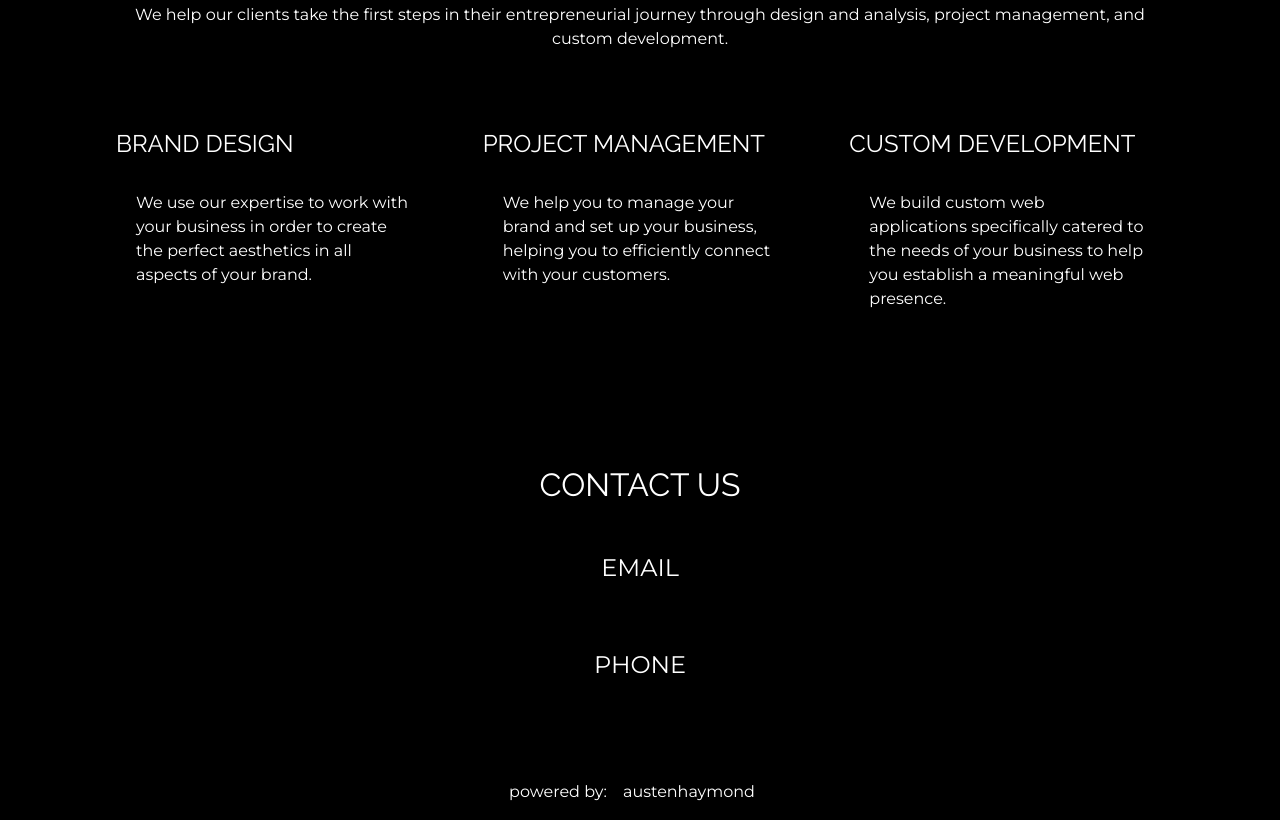
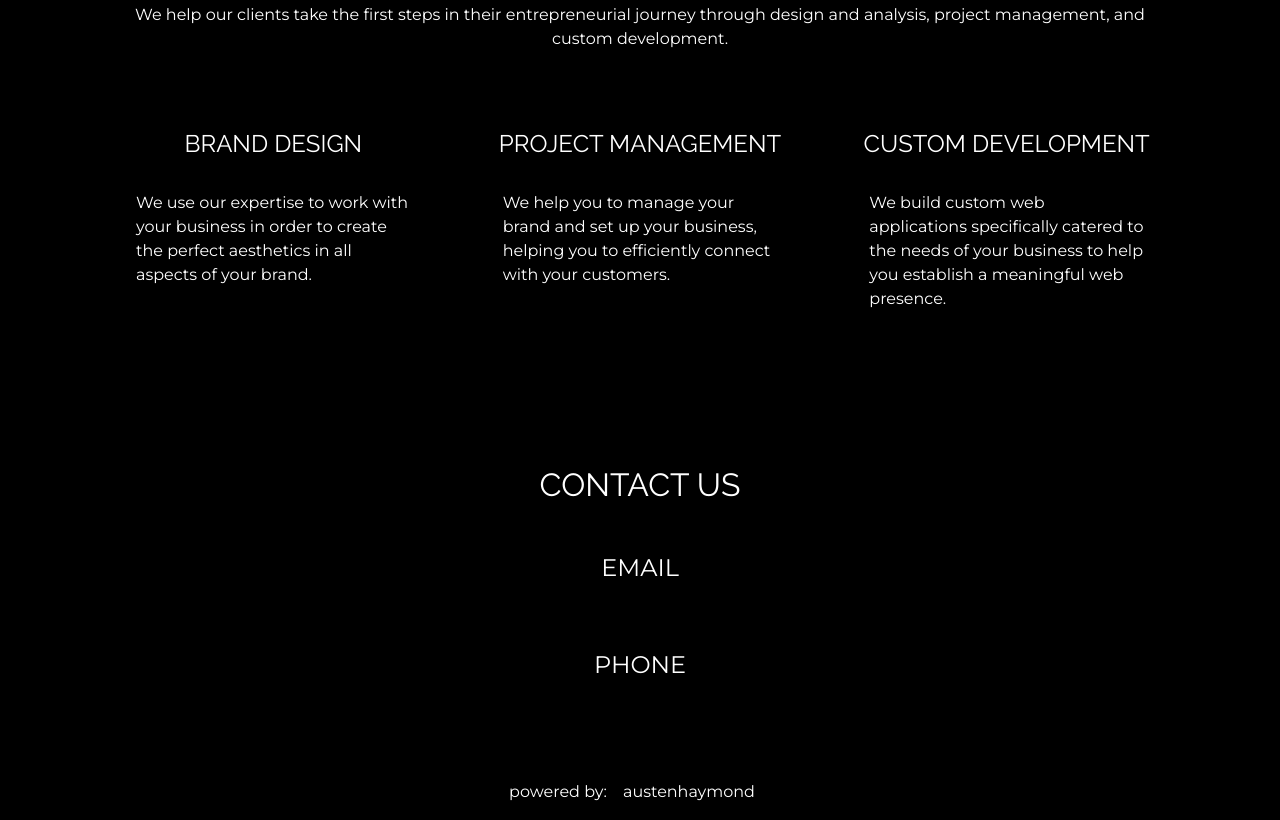
Before and after one commit to aus10haymond/nunya, a React (Create React App) app in the folder client/: page / in a window 1280 px wide. Shown: the part 1860-2680 px from the top of the page. Built offline with nearby package versions, Linux system fonts and the light colour scheme.

Commit message:
adjusted placement of titles in our work cards

```diff
--- a/client/src/pages/components/cards.js
+++ b/client/src/pages/components/cards.js
@@ -10,7 +10,7 @@ function Cards() {
             <div className="col-sm-4">
                 <div className="card" id="projectcard">
                     <br />
-                    <h4 className="card-title" id="cardtitle">BRAND DESIGN</h4>
+                    <h4 className="card-title text-center" id="cardtitle">BRAND DESIGN</h4>
                     <div className="card-body" id="cardbody">
                         <p>We use our expertise to work with your business in order to create the perfect aesthetics in all aspects of your brand.</p>
                         <br />
@@ -22,7 +22,7 @@ function Cards() {
             <div className="col-sm-4">
                 <div className="card" id="projectcard">
                     <br />
-                    <h4 className="card-title" id="cardtitle">PROJECT MANAGEMENT</h4>
+                    <h4 className="card-title text-center" id="cardtitle">PROJECT MANAGEMENT</h4>
                     <div className="card-body" id="cardbody">
                         <p>We help you to manage your brand and set up your business, helping you to efficiently connect with your customers.</p>
                         <br />
@@ -34,7 +34,7 @@ function Cards() {
             <div className="col-sm-4">
                 <div className="card" id="projectcard">
                     <br />
-                    <h4 className="card-title" id="cardtitle">CUSTOM DEVELOPMENT</h4>
+                    <h4 className="card-title text-center" id="cardtitle">CUSTOM DEVELOPMENT</h4>
                     <div className="card-body" id="cardbody">
                         <p>We build custom web applications specifically catered to the needs of your business to help you establish a meaningful web presence.</p>
                         {/* <a href="/projects/websites" rel="noopener noreferrer" className="btn btn-dark">WEBSITES</a> */}
```
